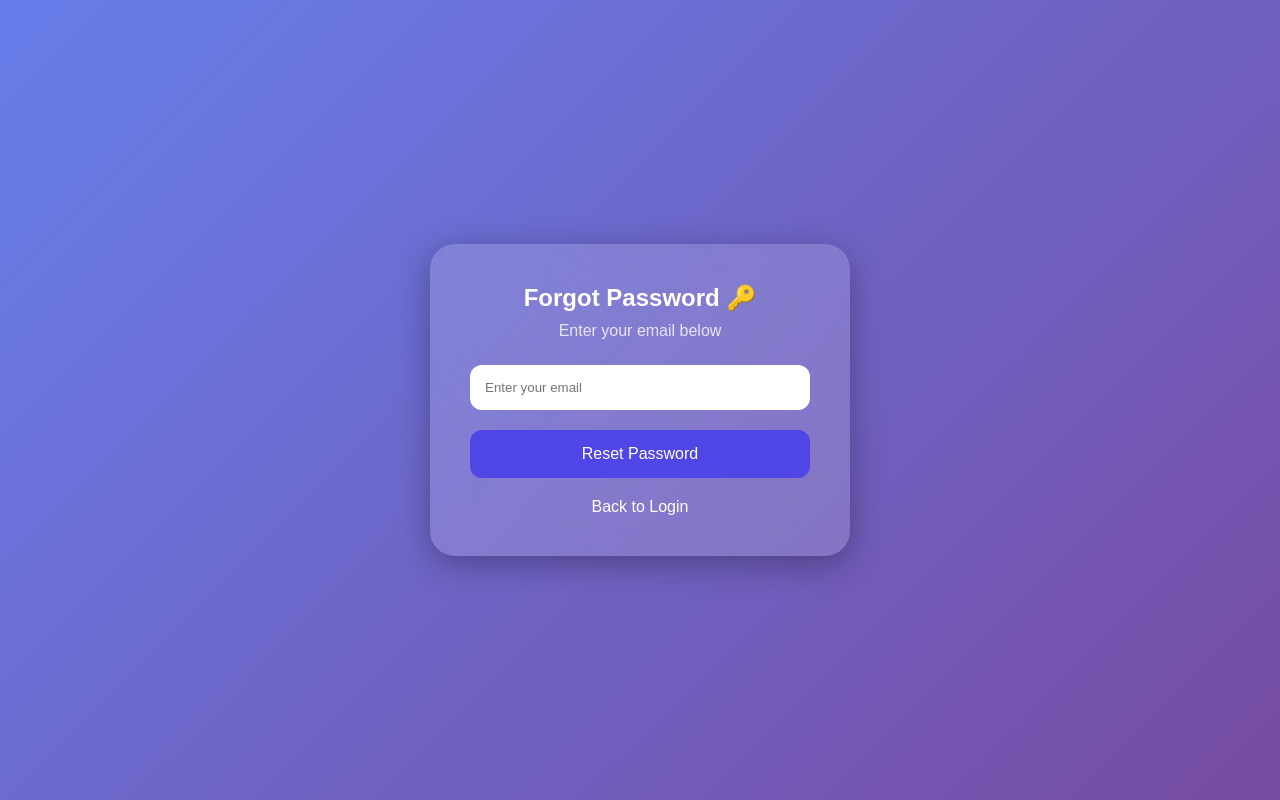
After one commit to athulliashaju-lab/todo--flask-app, a Flask app: page /forgot in a window 1280 px wide. The commit adds this page. Run offline with Flask 3, Linux system fonts and the light colour scheme.

Commit message:
TaskFlow login and UI improvements

```diff
--- a/app.py
+++ b/app.py
@@ -35,26 +35,35 @@ def init_db():
     conn.close()
 
 
-@app.route("/register", methods=["GET","POST"])
+@app.route('/register', methods=['GET','POST'])
 def register():
 
-    if request.method == "POST":
+    if request.method=="POST":
 
-        username = request.form["username"]
-        password = request.form["password"]
+        username=request.form['username']
+        password=request.form['password']
 
-        conn = sqlite3.connect("todo.db")
-        c = conn.cursor()
+        conn=sqlite3.connect("todo.db",timeout=10)
 
-        c.execute(
+        cursor=conn.cursor()
+
+        try:
+
+            cursor.execute(
             "INSERT INTO users(username,password) VALUES(?,?)",
             (username,password)
-        )
+            )
 
-        conn.commit()
+            conn.commit()
+
+        except:
+
+            conn.close()
+            return render_template("register.html",error="Username already exists")
+
         conn.close()
 
-        return redirect("/login")
+        return redirect('/login')
 
     return render_template("register.html")
 
@@ -85,7 +94,7 @@ def login():
 
         return "Invalid Login"
 
-    return render_template("login.html")
+    return render_template("login.html",error="invalid username or password")
 
 
 @app.route("/logout")
@@ -94,6 +103,11 @@ def logout():
     session.clear()
 
     return redirect("/login")
+
+
+@app.route('/forgot')
+def forgot():
+    return render_template("forgot.html")
 
 
 @app.route("/")
@@ -126,7 +140,7 @@ def home():
 
     if total > 0:
         progress = int(
-            (completed/total)*100
+            (completed / total) * 100
         )
 
     return render_template(
--- /dev/null
+++ b/templates/forgot.html
@@ -0,0 +1,169 @@
+<!DOCTYPE html>
+<html>
+<head>
+
+<title>Forgot Password</title>
+
+<style>
+
+*{
+margin:0;
+padding:0;
+box-sizing:border-box;
+font-family:Arial,sans-serif;
+}
+
+body{
+
+display:flex;
+justify-content:center;
+align-items:center;
+
+min-height:100vh;
+
+background:linear-gradient(
+135deg,
+#667eea,
+#764ba2
+);
+
+}
+
+.card{
+
+width:420px;
+
+background:rgba(255,255,255,.15);
+
+backdrop-filter:blur(20px);
+
+padding:40px;
+
+border-radius:25px;
+
+box-shadow:
+0 8px 32px rgba(0,0,0,.3);
+
+color:white;
+
+text-align:center;
+
+}
+
+h2{
+
+margin-bottom:10px;
+
+}
+
+p{
+
+opacity:.8;
+
+margin-bottom:25px;
+
+}
+
+input{
+
+width:100%;
+
+padding:15px;
+
+border:none;
+
+border-radius:12px;
+
+outline:none;
+
+margin-bottom:20px;
+
+}
+
+button{
+
+width:100%;
+
+padding:15px;
+
+border:none;
+
+border-radius:12px;
+
+background:#4f46e5;
+
+color:white;
+
+font-size:16px;
+
+cursor:pointer;
+
+transition:.3s;
+
+}
+
+button:hover{
+
+transform:translateY(-2px);
+
+background:#3730a3;
+
+}
+
+a{
+
+display:block;
+
+margin-top:20px;
+
+text-decoration:none;
+
+color:white;
+
+}
+
+</style>
+
+</head>
+
+<body>
+
+<div class="card">
+
+<h2>Forgot Password 🔑</h2>
+
+<p>Enter your email below</p>
+
+<input
+type="email"
+placeholder="Enter your email">
+
+<button onclick="showMessage()">
+
+Reset Password
+
+</button>
+
+<a href="/login">
+
+Back to Login
+
+</a>
+
+</div>
+
+<script>
+
+function showMessage(){
+
+alert(
+"Password reset feature coming soon 🚀"
+)
+
+}
+
+</script>
+
+</body>
+
+</html>
```
Also changed, not shown: templates/login.html (+31 -2 lines), templates/register.html (+26 -33 lines), todo.db.
